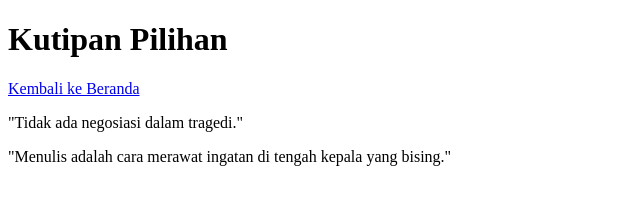
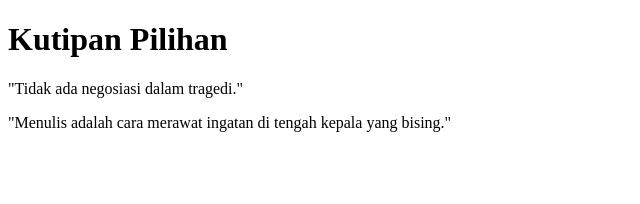
Before and after one commit to pilihankata/Refleksi, a plain HTML site: page kutipan.html in a window 1280 px wide. Shown: the whole page, without its empty margins (0-640 px from the left). Drawn offline with Linux system fonts and the light colour scheme.

Commit message:
Update kutipan.html

```diff
--- a/kutipan.html
+++ b/kutipan.html
@@ -9,7 +9,6 @@
     <!-- Bagian Header atau Navigasi Anda -->
     <header>
       <h1>Kutipan Pilihan</h1>
-      <a href="pilihan_kata.html">Kembali ke Beranda</a>
     </header>
 
     <!-- Tempat Anda menulis langsung kutipan-kutipan Anda -->
```
